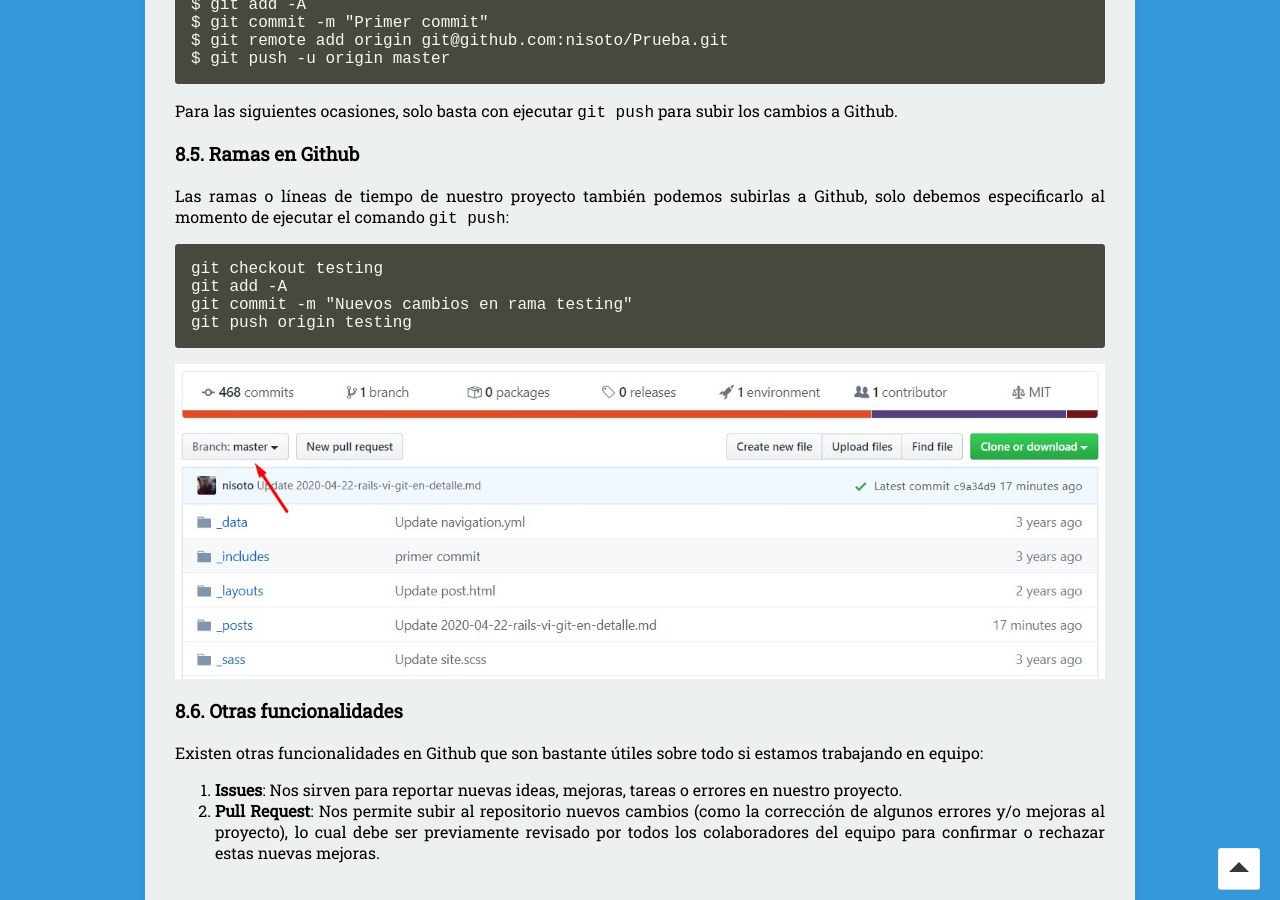
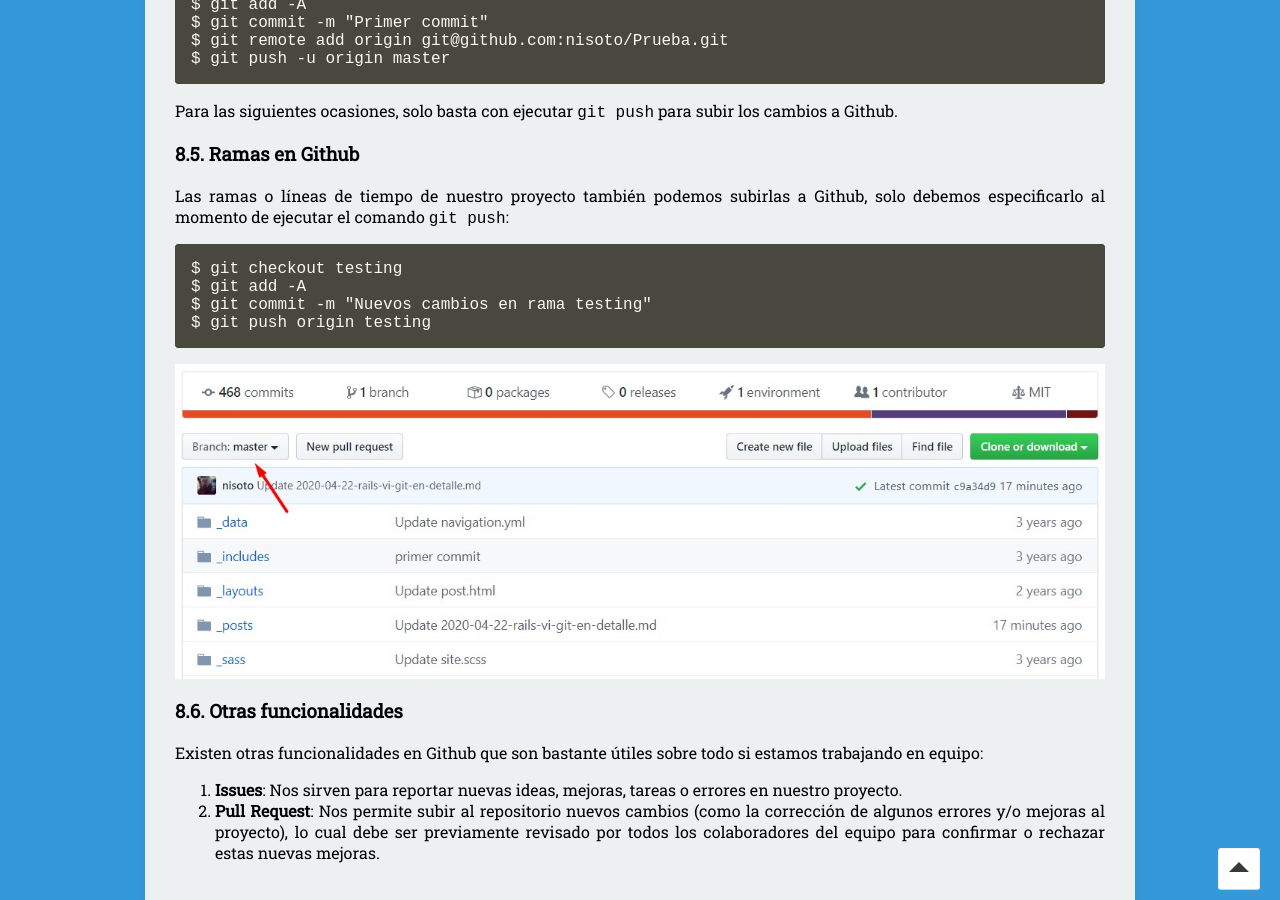
Before and after one commit to nisoto/Blog-anterior-2.0, a Jekyll site: the page built from _posts/2020-04-22-rails-vi-git-en-detalle.md, in a window 1280 px wide and 900 px high, scrolled down 9759 px. Built offline with Jekyll 4.4.1, drawn with Linux system fonts in a browser that asks for light colours; nearby versions of some CDN libraries.

````diff
--- a/_posts/2020-04-22-rails-vi-git-en-detalle.md
+++ b/_posts/2020-04-22-rails-vi-git-en-detalle.md
@@ -321,10 +321,10 @@ Para las siguientes ocasiones, solo basta con ejecutar `git push` para subir los
 Las ramas o líneas de tiempo de nuestro proyecto también podemos subirlas a Github, solo debemos especificarlo al momento de ejecutar el comando `git push`:
 
 ```
-git checkout testing
-git add -A
-git commit -m "Nuevos cambios en rama testing"
-git push origin testing
+$ git checkout testing
+$ git add -A
+$ git commit -m "Nuevos cambios en rama testing"
+$ git push origin testing
 ```
 
 ![RamasGithub]({{ site.baseurl }}/assets/img/RamasGithub.jpg)
````
